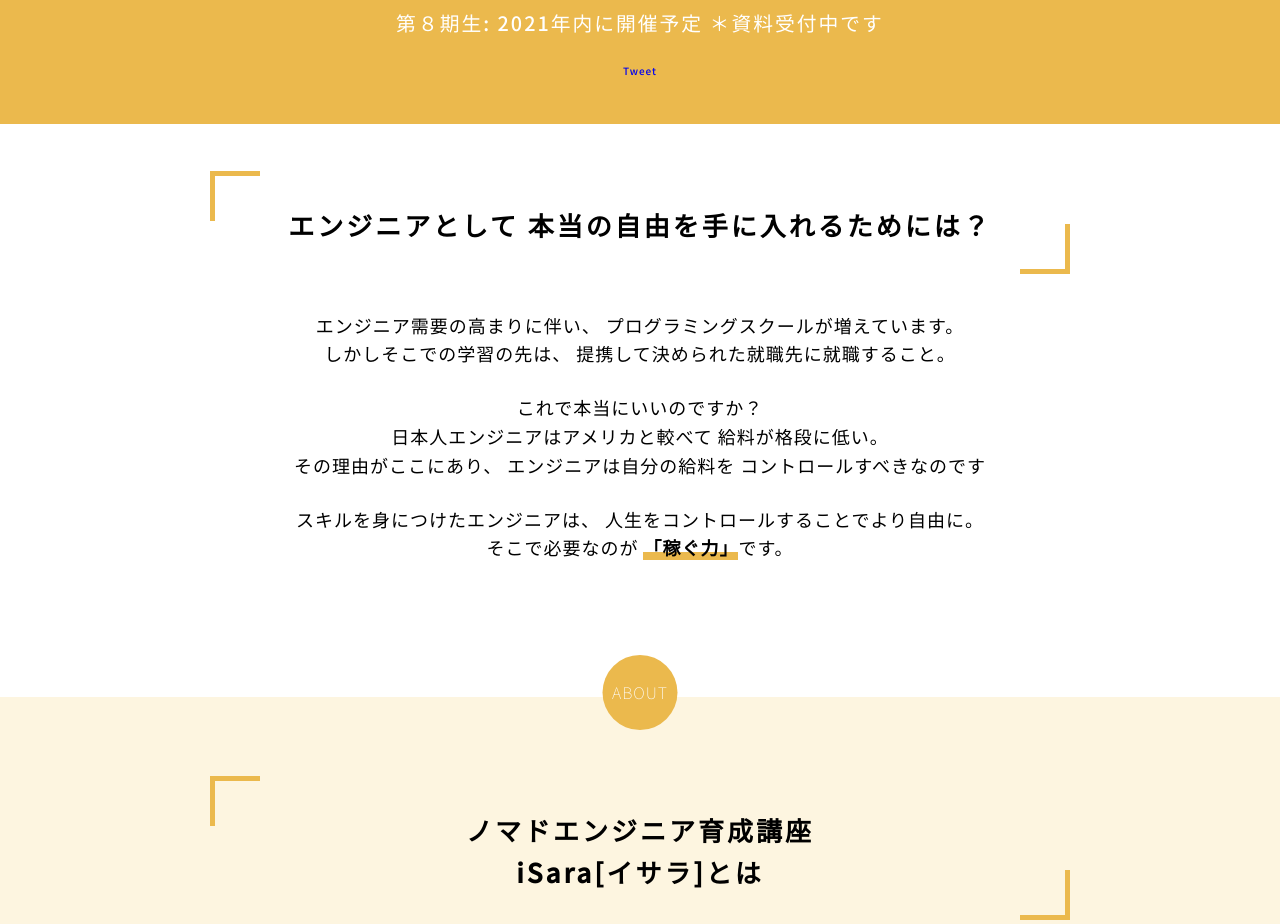
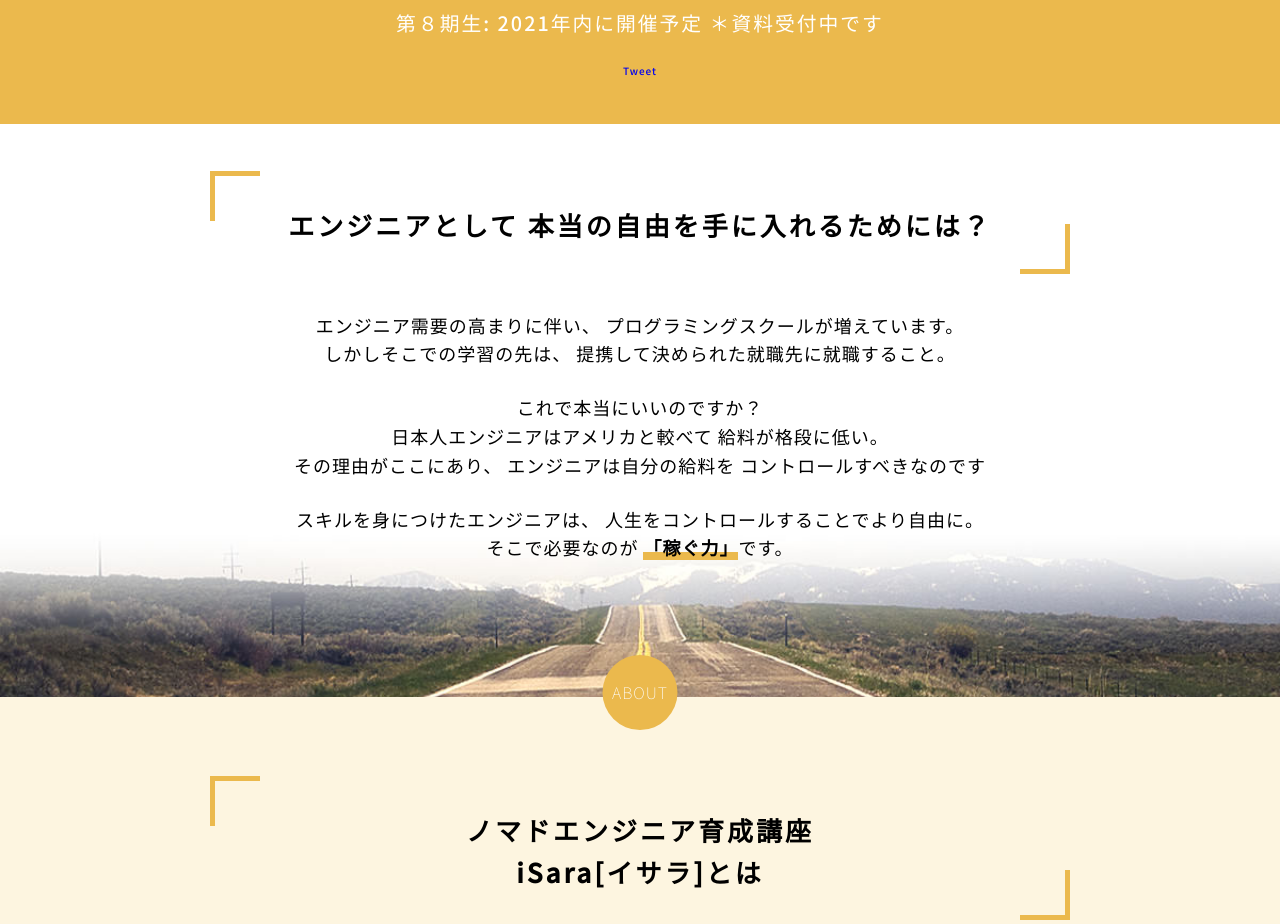
Before and after one commit to k31t4-2/isara, a plain HTML site: page index.html in a window 1280 px wide. Shown: the part 1060-1984 px from the top of the page. Drawn offline with nearby package versions, Linux system fonts and the light colour scheme.

Commit message:
Update main.css

```diff
--- a/main.css
+++ b/main.css
@@ -692,7 +692,7 @@
 }
 
 .engineer {
-  background: url(/img/engineer.jpg);
+  background: url(engineer.jpg);
   background-repeat: no-repeat;
   background-size: cover;
   background-position: center center;
```
